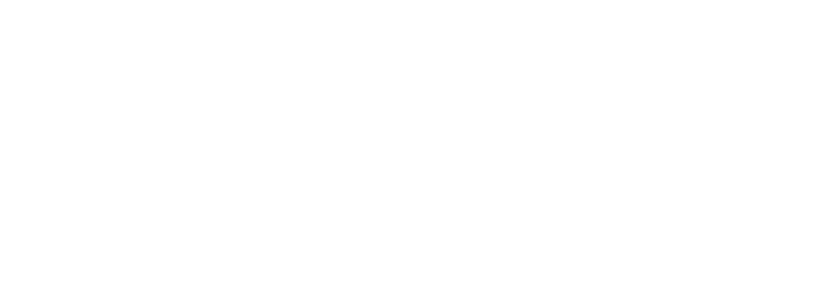
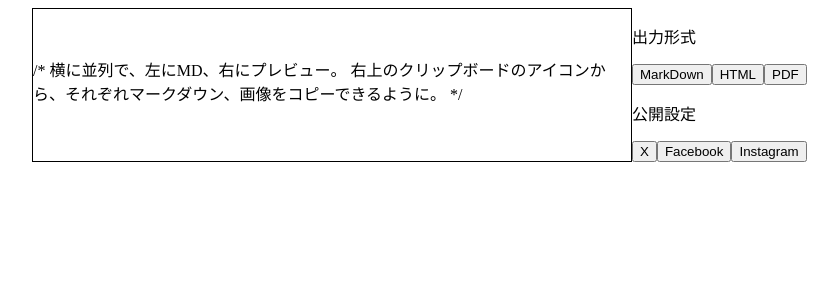
Before and after one commit to Koufuu15/MangaDown, a Vue app: page /save in a window 1280 px wide. Before the commit this address had no page. Shown: the top 300 px of the page, without its empty margins (8-846 px from the left). Built offline with nearby package versions, Linux system fonts and the light colour scheme.

Commit message:
保存ページを追加

```diff
--- a/src/components/parseUrl.vue
+++ b/src/components/parseUrl.vue
@@ -15,7 +15,7 @@
   </div>
 
   <input type="button" value="エディタで編集" @click="$router.push('/write-md')"/>
-  <input type="button" value="このまま公開" @click="$router.push('/')"/>
+  <input type="button" value="このまま公開" @click="$router.push('/save')"/>
 </template>
 
 <script setup>
--- /dev/null
+++ b/src/components/save.vue
@@ -0,0 +1,27 @@
+<template>
+  <div class="manga">
+    <p v-html="dataMd"></p>
+    /*
+    横に並列で、左にMD、右にプレビュー。
+    右上のクリップボードのアイコンから、それぞれマークダウン、画像をコピーできるように。
+    */
+  </div>
+  <div class="flexbox">
+    <div>
+      <p>出力形式</p>
+      <input type="button" value="MarkDown" />
+      <input type="button" value="HTML" />
+      <input type="button" value="PDF" />
+    </div>
+
+    <div>
+      <p>公開設定</p>
+      <input type="button" value="X" />
+      <input type="button" value="Facebook" />
+      <input type="button" value="Instagram" />
+    </div>
+  </div>
+</template>
+
+<script setup>
+</script>
--- a/src/components/writeMD.vue
+++ b/src/components/writeMD.vue
@@ -5,7 +5,7 @@
 </script>
 
 <template>
-  <input type="button" value="このまま公開" @click="router.push('/')" />
+  <input type="button" value="このまま公開" @click="router.push('/save')" />
   <div class="flexbox">
     <div class="manga">
       <textarea placeholder="独自のMarkDownを入力" v-model="dataMd" > {{ dataMd }} </textarea>
--- a/src/router/index.js
+++ b/src/router/index.js
@@ -3,6 +3,7 @@
 import resMd from '../components/parseUrl.vue'
 import writeMD from '../components/writeMD.vue'
 import Home from '../components/Home.vue'
+import save from '../components/save.vue'
 
 const router = createRouter({
   history: createWebHistory(),
@@ -24,6 +25,11 @@
       props: {
         dataMd: resMd.value
       }
+    },
+    {
+      path: '/save',
+      name: 'Save',
+      component: save
     }
   ]
 })
```
